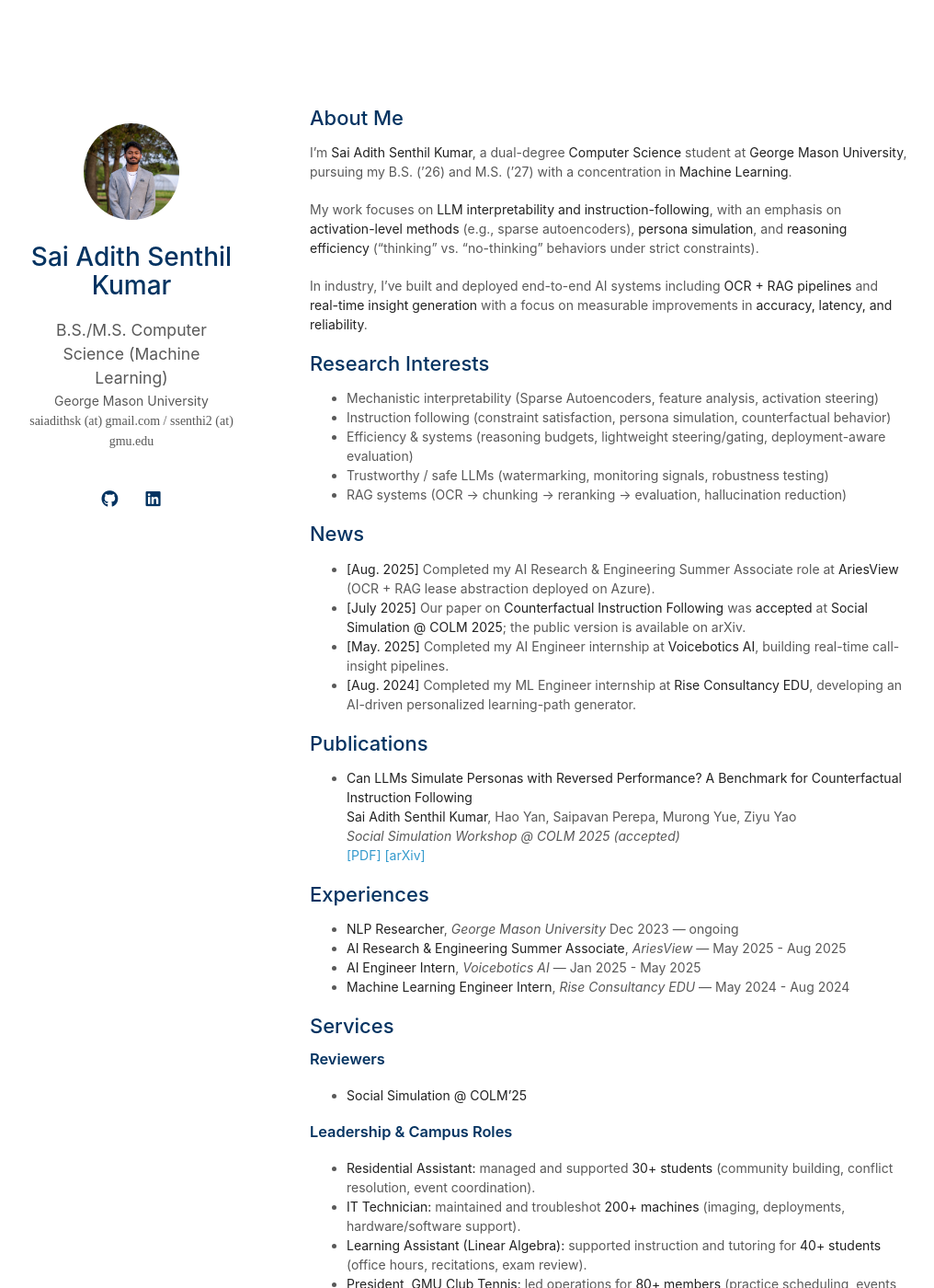
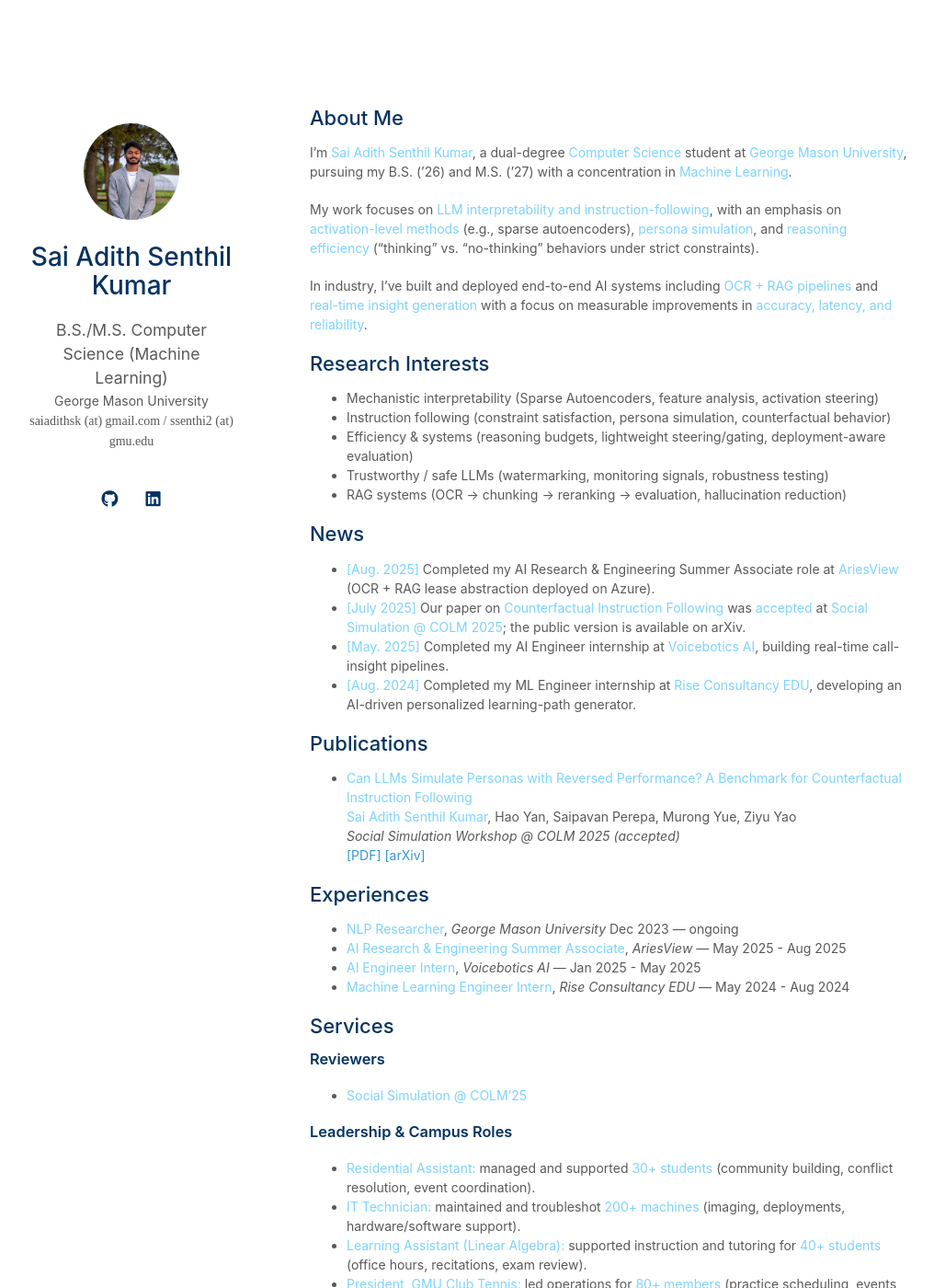
Before and after one commit to SAI-ADITH/SAI-ADITH.github.io, a Jekyll site: the page built from index.md, in a window 1280 px wide and 1400 px high. Shown: the whole window at 92% size, without its empty margins (133-1149 px from the left). Built offline with Jekyll 4.4.1, drawn with Linux system fonts in a browser that asks for light colours; a style sheet for code colours, icons or effects is not loaded; our own code applies the rules of GitHub Pages for plain Markdown files.

Commit message:
Change strong and b text color to #7DD3FC

```diff
--- a/assets/css/style.scss
+++ b/assets/css/style.scss
@@ -4,5 +4,6 @@
 @import "minimal-light";
 
 strong, b {
+  color: #7DD3FC;
   font-weight: 400;
 }
```
